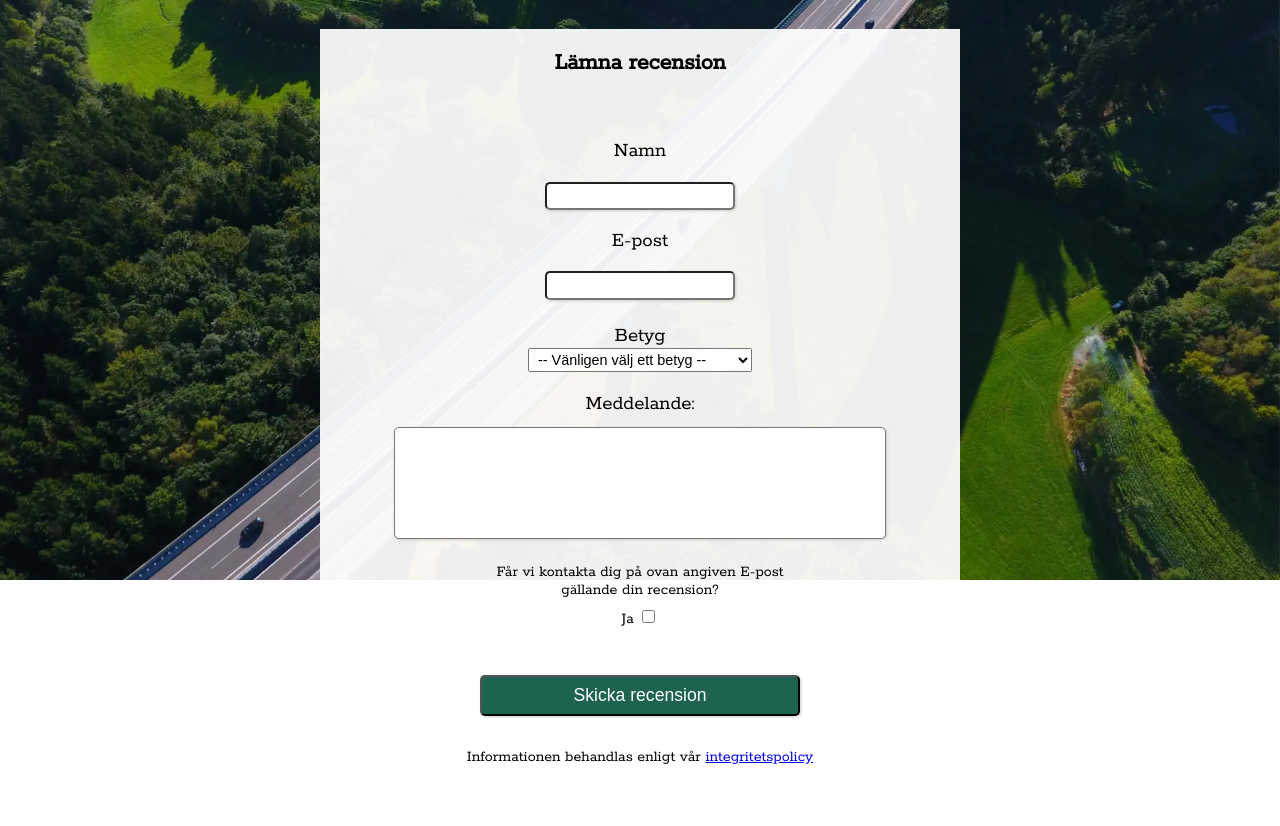
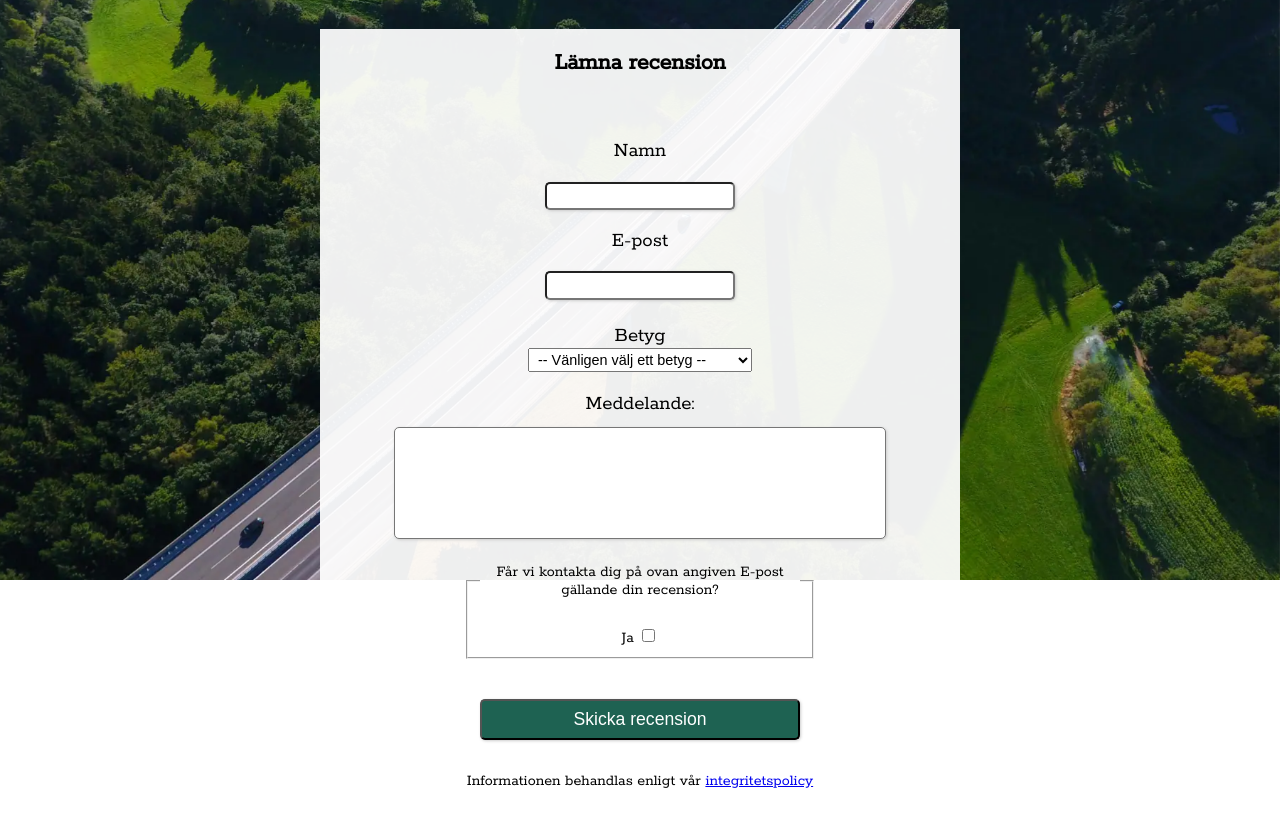
Before and after one commit to isasod2500/Projekt-frontend, a website built with Vite: page Projekt-front/review.html in a window 1280 px wide. Shown: the part 220-1046 px from the top of the page. Built offline with nearby package versions, Linux system fonts and the light colour scheme.

Commit message:
Small fixes with html formatting for WCAG.

```diff
--- a/Projekt-front/review.html
+++ b/Projekt-front/review.html
@@ -61,13 +61,13 @@
             <textarea name="reviewMsg" id="reviewMsg"></textarea>
           </div>
 
-          <div class="reviewCheckBox">
+          <fieldset class="reviewCheckBox">
             <legend>Får vi kontakta dig på ovan angiven E-post gällande din recension?</legend>
             <div id="input">
               <label for="checkBox">Ja</label>
               <input type="checkbox" id="checkBox" name="checkBox">
             </div>
-          </div>
+          </fieldset>
 
           <p id="success"></p>
           <button id="reviewBtn">Skicka recension</button>
```
Also changed, not shown: Projekt-front/integrity.html (+2 -1 lines).
